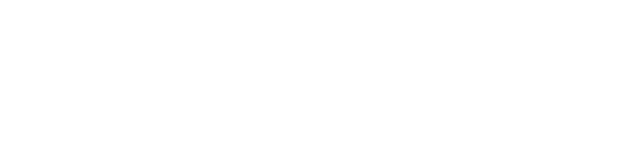
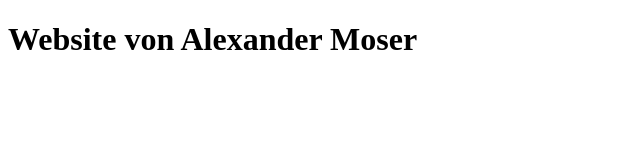
Before and after one commit to RGSATG/alexanders-personal-website, a plain HTML site: page index.html in a window 1280 px wide. Shown: the whole page, without its empty margins (0-640 px from the left). Drawn offline with Linux system fonts and the light colour scheme.

Commit message:
Add header with heading

```diff
--- a/index.html
+++ b/index.html
@@ -6,6 +6,8 @@
     <title>Alexanders Website</title>
 </head>
 <body>
-
+    <header>
+        <h1>Website von Alexander Moser</h1>
+    </header>
 </body>
 </html>
```
